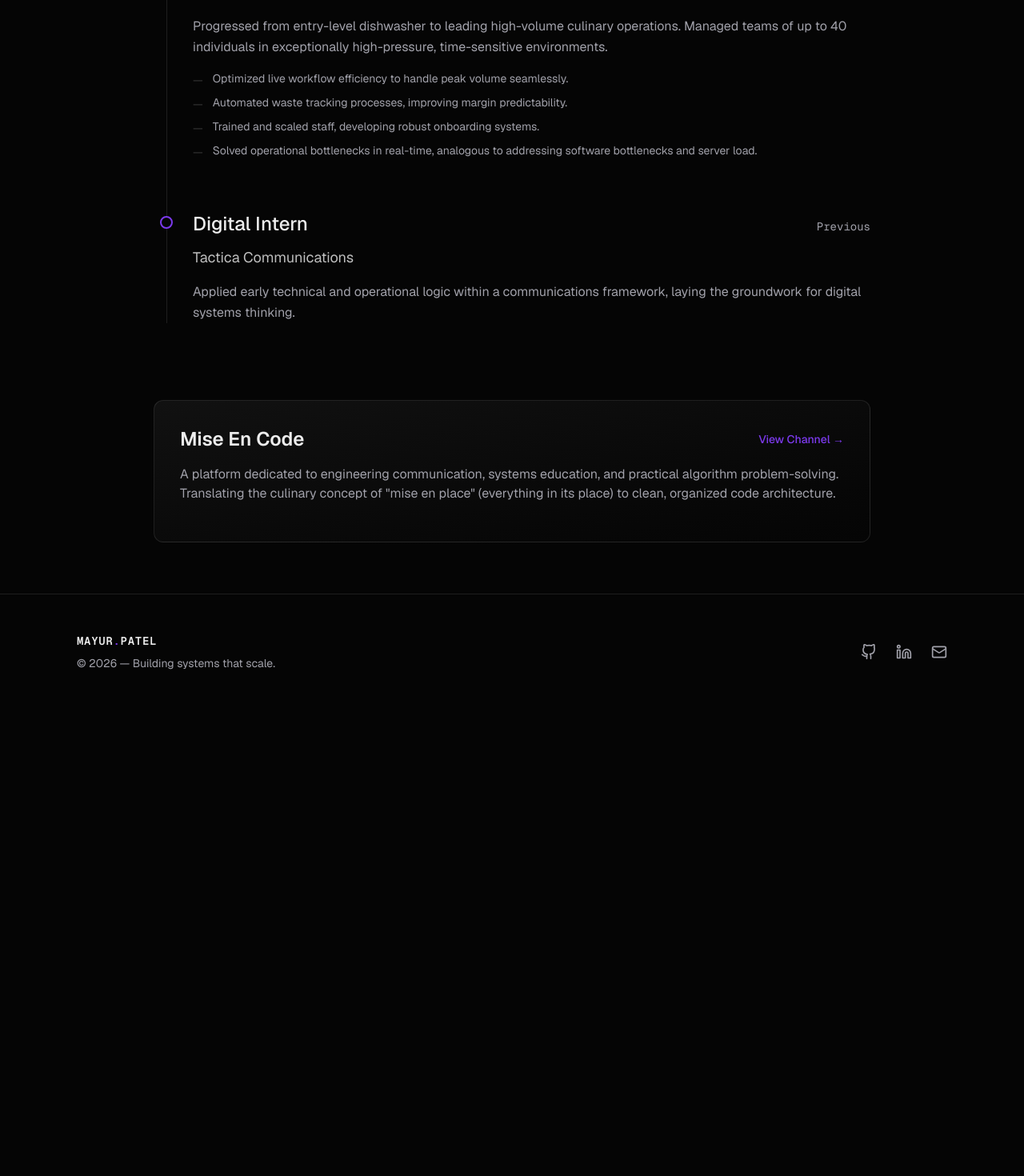
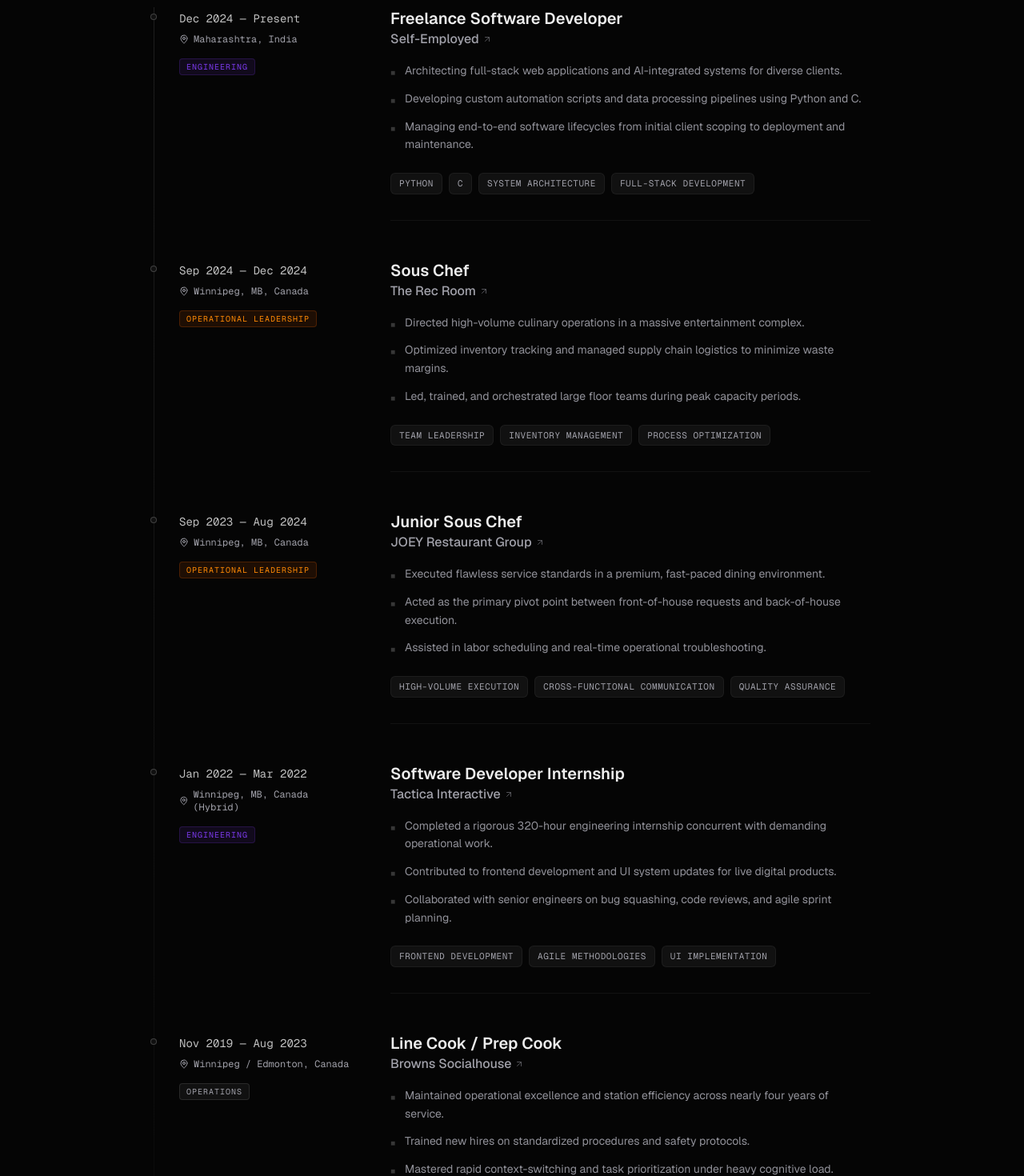
Before and after one commit to mayurpatel78645/mayur-portfolio, a Next.js app: page /experience in a window 1280 px wide. Shown: the part 320-1790 px from the top of the page at 80% size. Before the commit the page ends 1191 px from the top, so only its background shows below. Built offline with nearby package versions, Linux system fonts and the light colour scheme.

Commit message:
update the home page to remove redundant items.

```diff
--- a/app/experience/page.tsx
+++ b/app/experience/page.tsx
@@ -1,85 +1,169 @@
 "use client";
 
 import { motion } from "framer-motion";
+import { MapPin, Calendar, ArrowUpRight } from "lucide-react";
+import { cn } from "@/lib/utils";
+
+const EXPERIENCE_DATA = [
+  {
+    role: "Freelance Software Developer",
+    company: "Self-Employed",
+    date: "Dec 2024 — Present",
+    location: "Maharashtra, India",
+    category: "Engineering",
+    bullets: [
+      "Architecting full-stack web applications and AI-integrated systems for diverse clients.",
+      "Developing custom automation scripts and data processing pipelines using Python and C.",
+      "Managing end-to-end software lifecycles from initial client scoping to deployment and maintenance."
+    ],
+    skills: ["Python", "C", "System Architecture", "Full-Stack Development"]
+  },
+  {
+    role: "Sous Chef",
+    company: "The Rec Room",
+    date: "Sep 2024 — Dec 2024",
+    location: "Winnipeg, MB, Canada",
+    category: "Operational Leadership",
+    bullets: [
+      "Directed high-volume culinary operations in a massive entertainment complex.",
+      "Optimized inventory tracking and managed supply chain logistics to minimize waste margins.",
+      "Led, trained, and orchestrated large floor teams during peak capacity periods."
+    ],
+    skills: ["Team Leadership", "Inventory Management", "Process Optimization"]
+  },
+  {
+    role: "Junior Sous Chef",
+    company: "JOEY Restaurant Group",
+    date: "Sep 2023 — Aug 2024",
+    location: "Winnipeg, MB, Canada",
+    category: "Operational Leadership",
+    bullets: [
+      "Executed flawless service standards in a premium, fast-paced dining environment.",
+      "Acted as the primary pivot point between front-of-house requests and back-of-house execution.",
+      "Assisted in labor scheduling and real-time operational troubleshooting."
+    ],
+    skills: ["High-Volume Execution", "Cross-functional Communication", "Quality Assurance"]
+  },
+  {
+    role: "Software Developer Internship",
+    company: "Tactica Interactive",
+    date: "Jan 2022 — Mar 2022",
+    location: "Winnipeg, MB, Canada (Hybrid)",
+    category: "Engineering",
+    bullets: [
+      "Completed a rigorous 320-hour engineering internship concurrent with demanding operational work.",
+      "Contributed to frontend development and UI system updates for live digital products.",
+      "Collaborated with senior engineers on bug squashing, code reviews, and agile sprint planning."
+    ],
+    skills: ["Frontend Development", "Agile Methodologies", "UI Implementation"]
+  },
+  {
+    role: "Line Cook / Prep Cook",
+    company: "Browns Socialhouse",
+    date: "Nov 2019 — Aug 2023",
+    location: "Winnipeg / Edmonton, Canada",
+    category: "Operations",
+    bullets: [
+      "Maintained operational excellence and station efficiency across nearly four years of service.",
+      "Trained new hires on standardized procedures and safety protocols.",
+      "Mastered rapid context-switching and task prioritization under heavy cognitive load."
+    ],
+    skills: ["Task Prioritization", "Consistency", "Training"]
+  },
+  {
+    role: "Line Cook",
+    company: "Cineplex",
+    date: "Oct 2017 — Oct 2019",
+    location: "Edmonton, AB, Canada",
+    category: "Operations",
+    bullets: [
+      "Managed station prep and execution for high-turnover service windows."
+    ],
+    skills: ["Time Management", "Efficiency"]
+  },
+  {
+    role: "Line Cook",
+    company: "New York Fries",
+    date: "Sep 2015 — Aug 2017",
+    location: "Winnipeg, MB, Canada",
+    category: "Operations",
+    bullets: [
+      "Built the foundational work ethic and efficiency habits required for high-stress environments."
+    ],
+    skills: ["Fundamentals", "Work Ethic"]
+  }
+];
 
 export default function Experience() {
   return (
-    <div className="max-w-4xl mx-auto">
-      <div className="mb-16">
-        <h1 className="text-4xl md:text-5xl font-semibold mb-4">Operational Leadership</h1>
-        <p className="text-xl text-secondary">A decade of scaling systems, optimizing workflows, and managing teams under pressure.</p>
+    <div className="max-w-4xl mx-auto pb-32">
+
+      <div className="mb-16 pt-8">
+        <h1 className="text-4xl md:text-5xl font-semibold mb-6 tracking-tight">Experience log.</h1>
+        <p className="text-xl text-secondary leading-relaxed max-w-2xl">
+          A verifiable track record of executing complex tasks, leading teams, and building systems across both engineering and high-volume operations.
+        </p>
       </div>
 
-      <div className="relative border-l border-white/10 ml-4 pl-8 space-y-16">
+      <div className="flex flex-col gap-12 relative">
+        {/* Subtle timeline track line */}
+        <div className="absolute left-0 top-0 bottom-0 w-px bg-gradient-to-b from-white/10 via-white/5 to-transparent md:block hidden" />
 
-        <TimelineItem
-          role="Operations & Culinary Leadership"
-          company="Joey Polo Park, Canada"
-          date="10-Year Tenure"
-          description="Progressed from entry-level dishwasher to leading high-volume culinary operations. Managed teams of up to 40 individuals in exceptionally high-pressure, time-sensitive environments."
-          points={[
-            "Optimized live workflow efficiency to handle peak volume seamlessly.",
-            "Automated waste tracking processes, improving margin predictability.",
-            "Trained and scaled staff, developing robust onboarding systems.",
-            "Solved operational bottlenecks in real-time, analogous to addressing software bottlenecks and server load."
-          ]}
-        />
+        {EXPERIENCE_DATA.map((job, index) => (
+          <motion.div
+            key={index}
+            initial={{ opacity: 0, y: 20 }}
+            whileInView={{ opacity: 1, y: 0 }}
+            viewport={{ once: true, margin: "-50px" }}
+            transition={{ duration: 0.4, delay: index * 0.05 }}
+            className="group relative flex flex-col md:flex-row gap-4 md:gap-12 md:pl-8"
+          >
+            {/* Timeline Dot (Desktop) */}
+            <div className="absolute left-[-4px] top-2 w-2 h-2 rounded-full bg-surface border border-white/20 group-hover:border-accent group-hover:bg-accent transition-colors duration-300 md:block hidden" />
 
-        <TimelineItem
-          role="Digital Intern"
-          company="Tactica Communications"
-          date="Previous"
-          description="Applied early technical and operational logic within a communications framework, laying the groundwork for digital systems thinking."
-          points={[]}
-        />
+            {/* Left Column: Dates & Meta */}
+            <div className="md:w-1/4 flex flex-col gap-2 shrink-0 pt-1">
+              <span className="text-sm font-mono text-primary/80">{job.date}</span>
+              <div className="flex items-center gap-1.5 text-xs text-secondary font-mono">
+                <MapPin className="w-3 h-3" /> {job.location}
+              </div>
+              <span className={cn(
+                "mt-2 text-[10px] uppercase tracking-widest font-mono w-max px-2 py-0.5 rounded-sm border",
+                job.category === "Engineering" ? "bg-accent/10 border-accent/20 text-accent" :
+                job.category === "Operational Leadership" ? "bg-orange-500/10 border-orange-500/20 text-orange-400" :
+                "bg-surface border-white/10 text-secondary"
+              )}>
+                {job.category}
+              </span>
+            </div>
 
+            {/* Right Column: Details */}
+            <div className="md:w-3/4 flex flex-col pb-8 border-b border-white/5 group-last:border-0">
+              <h3 className="text-xl font-semibold text-primary">{job.role}</h3>
+              <h4 className="text-base text-secondary mb-4 font-medium flex items-center gap-1">
+                {job.company} <ArrowUpRight className="w-3 h-3 opacity-50" />
+              </h4>
+
+              <ul className="flex flex-col gap-3 mb-6">
+                {job.bullets.map((bullet, i) => (
+                  <li key={i} className="flex items-start gap-3">
+                    <span className="text-white/20 mt-1.5 text-[10px]">■</span>
+                    <span className="text-sm text-secondary/90 leading-relaxed">{bullet}</span>
+                  </li>
+                ))}
+              </ul>
+
+              <div className="flex flex-wrap gap-2">
+                {job.skills.map((skill, i) => (
+                  <span key={i} className="px-2.5 py-1 text-[11px] font-mono uppercase tracking-wider bg-surface border border-white/5 rounded-md text-secondary group-hover:border-white/10 transition-colors">
+                    {skill}
+                  </span>
+                ))}
+              </div>
+            </div>
+          </motion.div>
+        ))}
       </div>
-
-      {/* Brand Section */}
-      <motion.div
-        initial={{ opacity: 0 }}
-        whileInView={{ opacity: 1 }}
-        viewport={{ once: true }}
-        className="mt-24 p-8 rounded-xl bg-gradient-to-br from-surface to-background border border-white/10"
-      >
-        <div className="flex items-center justify-between mb-4">
-          <h2 className="text-2xl font-semibold">Mise En Code</h2>
-          <a href="https://www.youtube.com/@miseencode" className="text-accent hover:text-accent/80 text-sm font-medium">View Channel →</a>
-        </div>
-        <p className="text-secondary mb-4">
-          A platform dedicated to engineering communication, systems education, and practical algorithm problem-solving. Translating the culinary concept of "mise en place" (everything in its place) to clean, organized code architecture.
-        </p>
-      </motion.div>
     </div>
   );
 }
-
-function TimelineItem({ role, company, date, description, points }: any) {
-  return (
-    <motion.div
-      initial={{ opacity: 0, x: -20 }}
-      whileInView={{ opacity: 1, x: 0 }}
-      viewport={{ once: true, margin: "-50px" }}
-      className="relative"
-    >
-      <div className="absolute -left-[41px] top-1.5 w-4 h-4 bg-background border-2 border-accent rounded-full" />
-
-      <div className="flex flex-col md:flex-row md:items-baseline gap-2 mb-3">
-        <h3 className="text-2xl font-medium">{role}</h3>
-        <span className="text-secondary md:ml-auto font-mono text-sm">{date}</span>
-      </div>
-      <h4 className="text-lg text-primary/80 mb-4">{company}</h4>
-      <p className="text-secondary leading-relaxed mb-4">{description}</p>
-
-      {points.length > 0 && (
-        <ul className="space-y-2">
-          {points.map((point: string, i: number) => (
-            <li key={i} className="flex items-start gap-3 text-sm text-secondary">
-              <span className="text-white/20 mt-0.5">—</span> {point}
-            </li>
-          ))}
-        </ul>
-      )}
-    </motion.div>
-  );
-}
--- a/app/projects/page.tsx
+++ b/app/projects/page.tsx
@@ -42,7 +42,7 @@
         {/* SMARTQR MENU OS */}
         <ProjectCaseStudy
           type="smartqr"
-          title="SmartQR Menu OS"
+          title="SmartQR Menu"
           category="Realtime Operations Platform"
           problem="Restaurants struggle with physical menu limitations, making customers wait and complicating inventory updates."
           solution="A live synchronized mobile-first menu platform with real-time updates and an operational command center for staff."
@@ -89,18 +89,18 @@
 }
 
 function ProjectCaseStudy({ title, category, problem, solution, stack, demoUrl, githubUrl, highlights, type, media }: any) {
-  // Track hover state to trigger the architecture animation
   const [isHovered, setIsHovered] = useState(false);
 
   return (
     <motion.div
+      id={type} /* <-- 1. ADD THIS ID TO ACT AS THE ANCHOR */
       initial={{ opacity: 0, y: 40 }}
       whileInView={{ opacity: 1, y: 0 }}
       viewport={{ once: true, margin: "-100px" }}
       onMouseEnter={() => setIsHovered(true)}
       onMouseLeave={() => setIsHovered(false)}
-      // Switched to a 4/8 column split, added massive padding to the bottom
-      className="grid grid-cols-1 lg:grid-cols-12 gap-12 lg:gap-16 border-b border-white/10 pb-32 last:border-0 group relative"
+      /* 2. ADD scroll-mt-32 TO THE END OF THIS CLASS STRING */
+      className="grid grid-cols-1 lg:grid-cols-12 gap-12 lg:gap-16 border-b border-white/10 pb-32 last:border-0 group relative scroll-mt-32"
     >
       {/* LEFT COLUMN: Sticky Narrative & CTAs */}
       <div className="lg:col-span-4 relative">
```
Also changed, not shown: app/page.tsx (+42 -104 lines).
